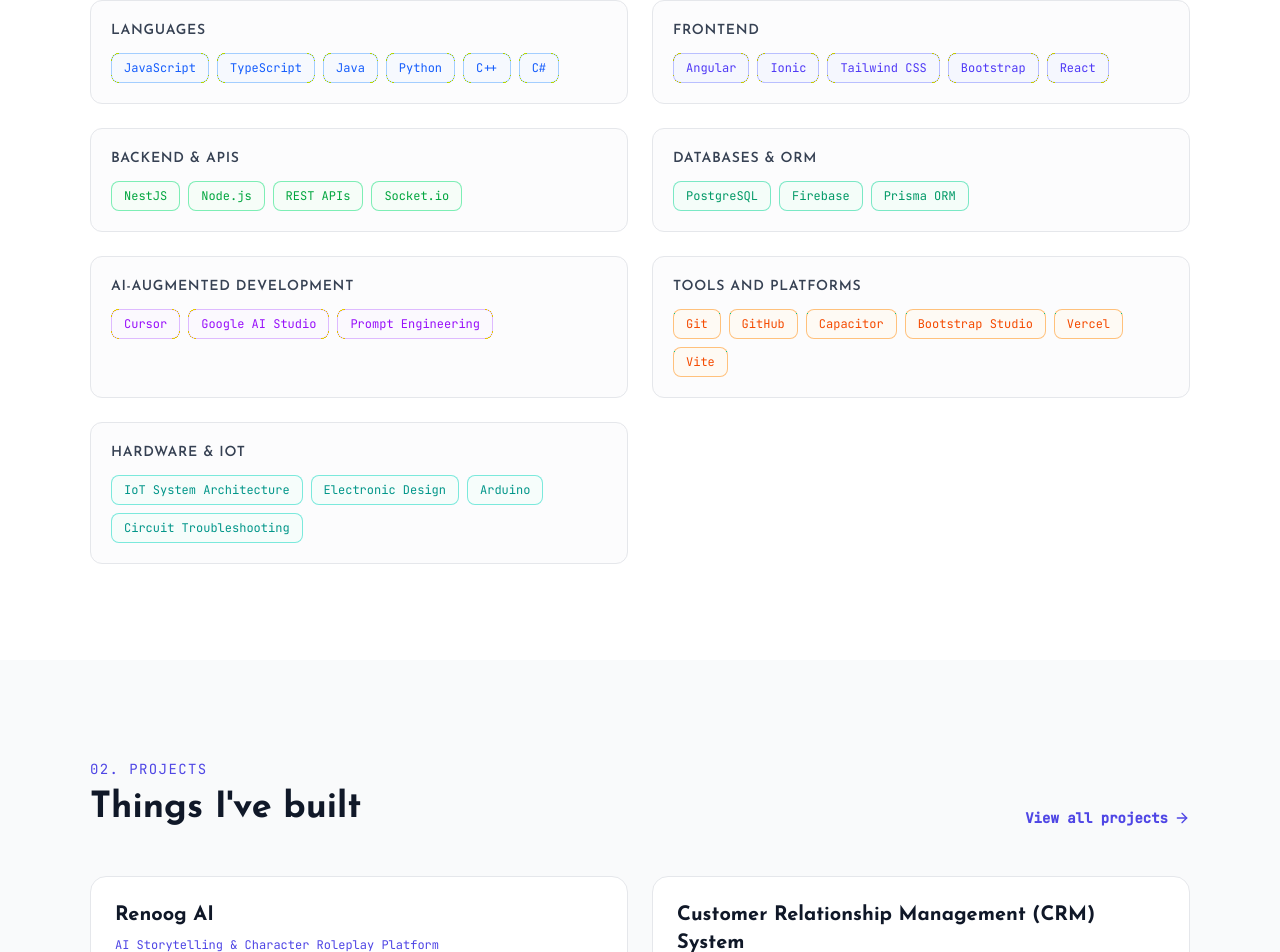
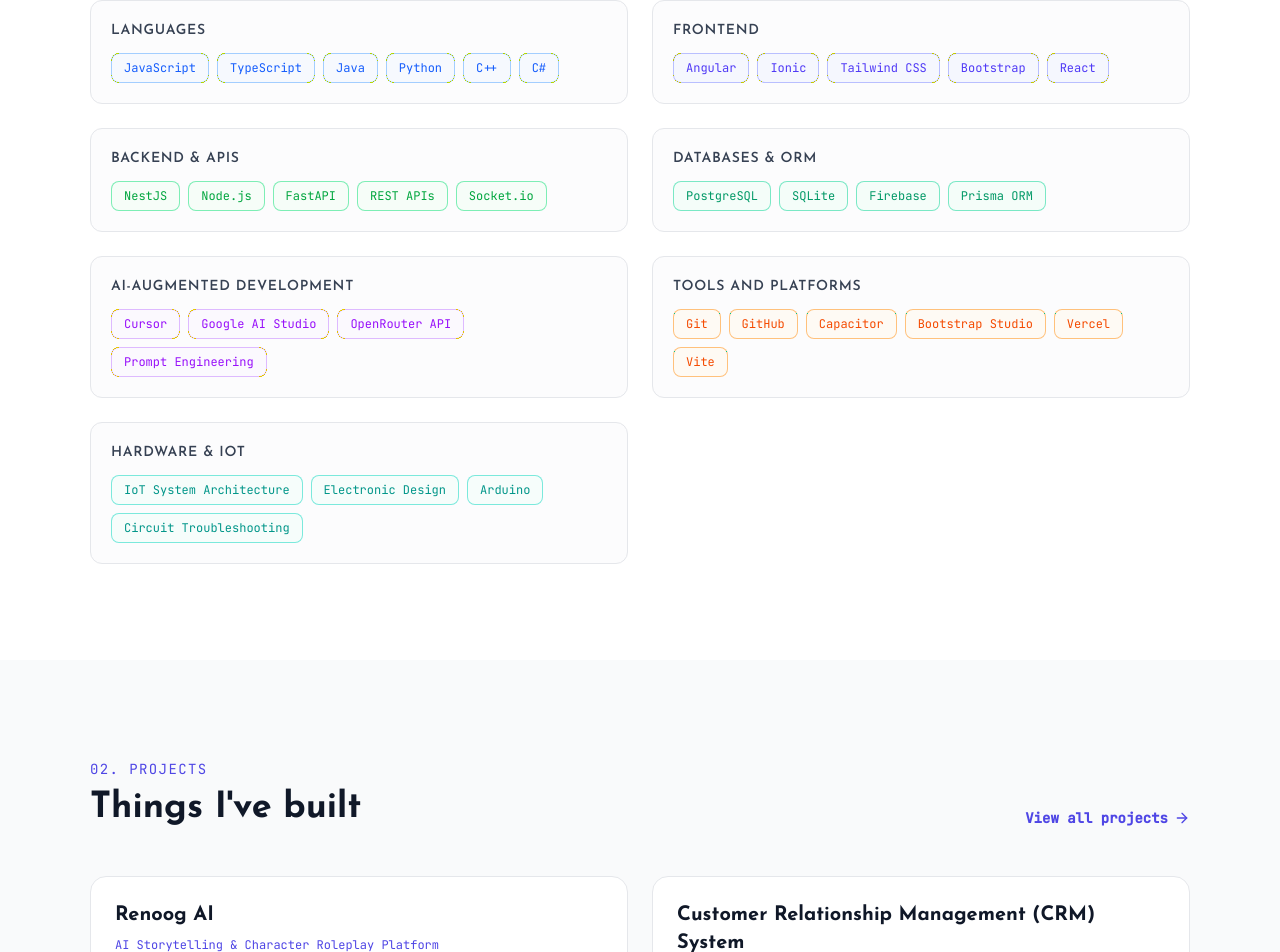
Before and after one commit to danielrosscamara/my-portfolio, a React (Vite) app: page / in a window 1280 px wide. Shown: the part 1646-2598 px from the top of the page. Built offline with nearby package versions, Linux system fonts and the light colour scheme.

Commit message:
add FastAPI, SQLite, and OpenRouter API to technical skills inventory

```diff
--- a/src/data/portfolioData.ts
+++ b/src/data/portfolioData.ts
@@ -242,17 +242,20 @@
   // Backend & APIs
   { name: 'NestJS',    category: 'backend' },
   { name: 'Node.js',   category: 'backend' },
+  { name: 'FastAPI',   category: 'backend' },
   { name: 'REST APIs', category: 'backend' },
   { name: 'Socket.io', category: 'backend' },
 
   // Databases & ORM
   { name: 'PostgreSQL', category: 'databases' },
+  { name: 'SQLite',     category: 'databases' },
   { name: 'Firebase',   category: 'databases' },
   { name: 'Prisma ORM', category: 'databases' },
 
   // AI-Augmented Development
   { name: 'Cursor',            category: 'ai_tools' },
   { name: 'Google AI Studio',  category: 'ai_tools' },
+  { name: 'OpenRouter API',    category: 'ai_tools' },
   { name: 'Prompt Engineering',category: 'ai_tools' },
 
   // Tools and Platforms
```
